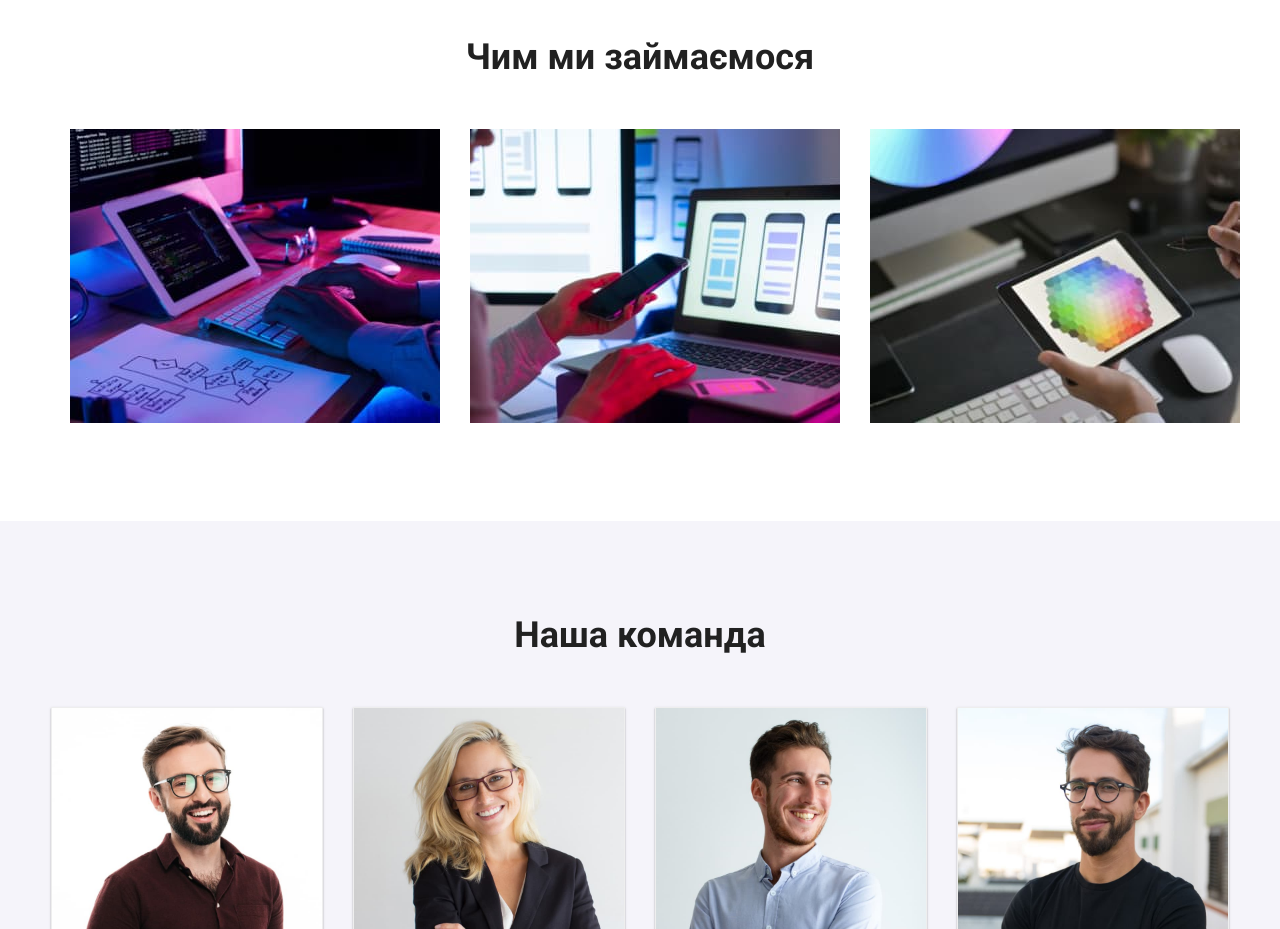
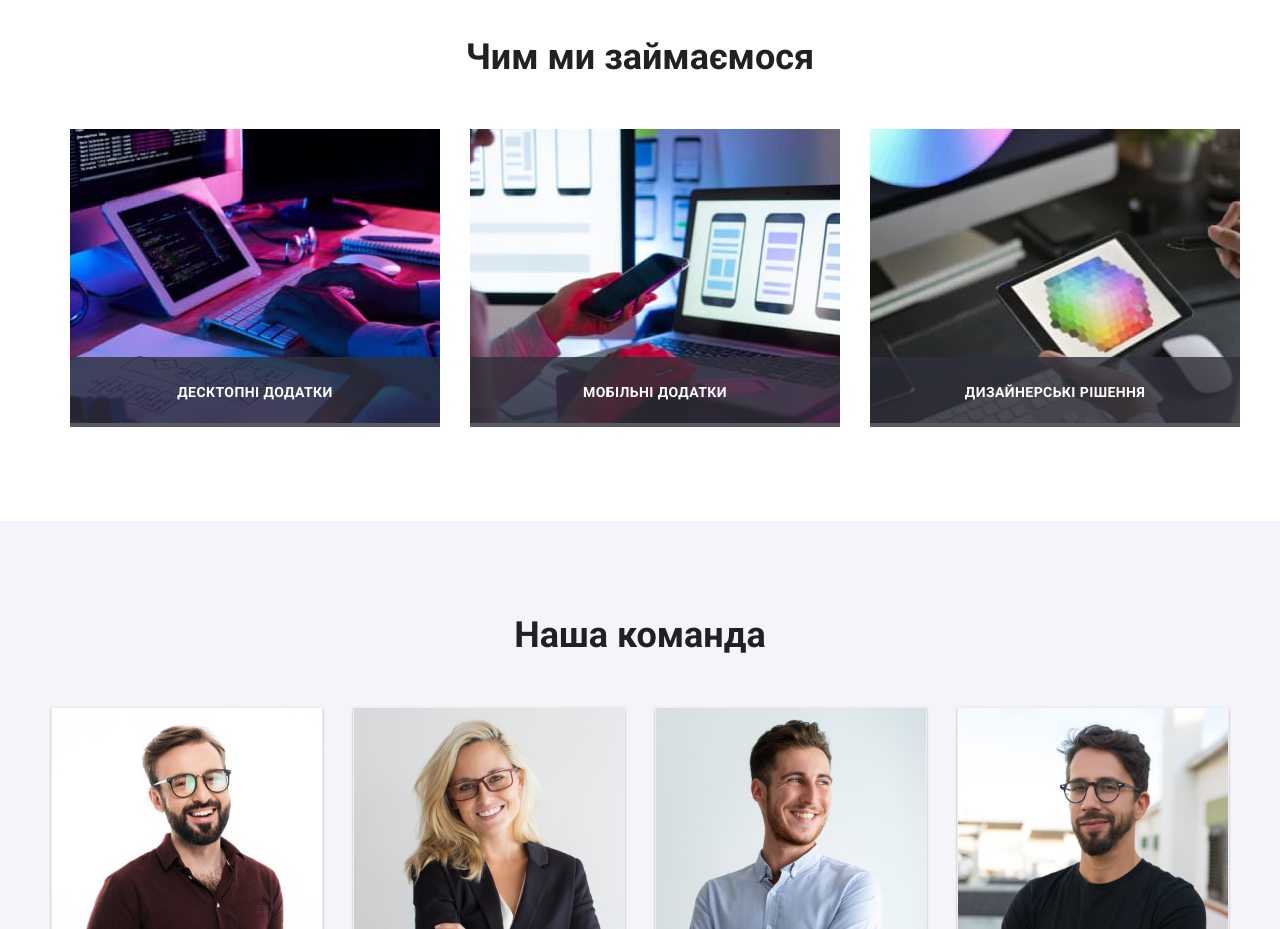
Before and after one commit to MykhailoSpizhevyi/goit-markup-hw-05, a plain HTML site: page index.html in a window 1280 px wide. Shown: the part 1080-2009 px from the top of the page. Drawn offline with nearby package versions, Linux system fonts and the light colour scheme.

Commit message:
work-item

```diff
--- a/css/styles.css
+++ b/css/styles.css
@@ -14,6 +14,7 @@
     --border-logo: rgba(175, 177, 184, 1);
     --icons-background: rgba(255, 255, 255, 0.1);
     --animation-timing: cubic-bezier(0.4, 0, 0.2, 1);
+    --card-bottom-background: rgba(47, 48, 58, 0.8);
 }
 html {
     box-sizing: border-box;
@@ -467,6 +468,31 @@ box-shadow: 0px 4px 4px rgba(0, 0, 0, 0.15);
 .work .work-item:last-child {
     margin-right: 0;
 }
+.work-item {
+    position: relative;
+}
+.work-item::before {
+    content: "";
+    position: absolute;
+    width: 100%;
+    height: 70px;
+    bottom: 0px;
+    background-color: var(--card-bottom-background);
+}
+
+.over-text {
+    position: absolute;
+    bottom: 34px;
+    left: 50%;
+    transform: translateX(-50%);
+    display: flex;
+    color: var(--primary-white-color);
+    font-weight: 700;
+    font-size: 14px;
+    line-height: 1.14px;
+    letter-spacing: 0.03em;
+    text-transform: uppercase;
+}
 /* Приклади роботи */
 
 
--- a/index.html
+++ b/index.html
@@ -128,9 +128,18 @@
     <div class="work-container">
         <h2 class="section-title">Чим ми займаємося</h2>
         <ul class="work list">
-            <li class="work-item"><img src="./images/codding.jpg" alt="codding" width="370"></li>
-            <li class="work-item"><img src="./images/uxdesign.jpg" alt="uxdesign" width="370"></li>
-            <li class="work-item"><img src="./images/choosecolor.jpg" alt="choosecolor" width="370"></li>
+            <li class="work-item">
+                <img src="./images/codding.jpg" alt="codding" width="370">
+                <p class="over-text">Десктопні додатки</p>
+            </li>
+            <li class="work-item">
+                <img src="./images/uxdesign.jpg" alt="uxdesign" width="370">
+                <p class="over-text">Мобільні додатки</p>
+            </li>
+            <li class="work-item">
+                <img src="./images/choosecolor.jpg" alt="choosecolor" width="370">
+                <p class="over-text">Дизайнерські рішення</p>
+            </li>
 
         </ul>
     </div>
```
